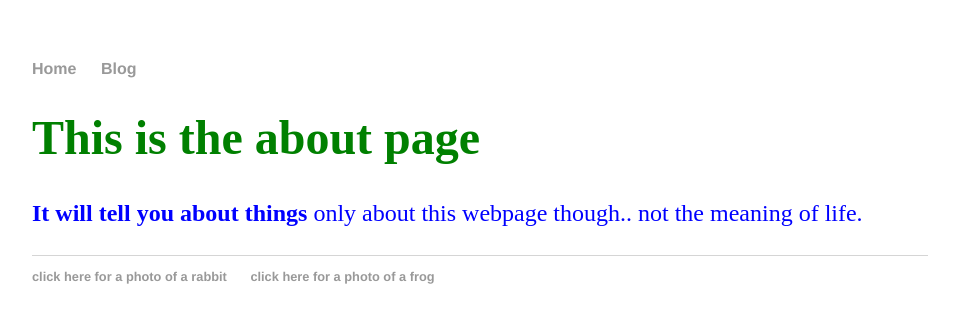
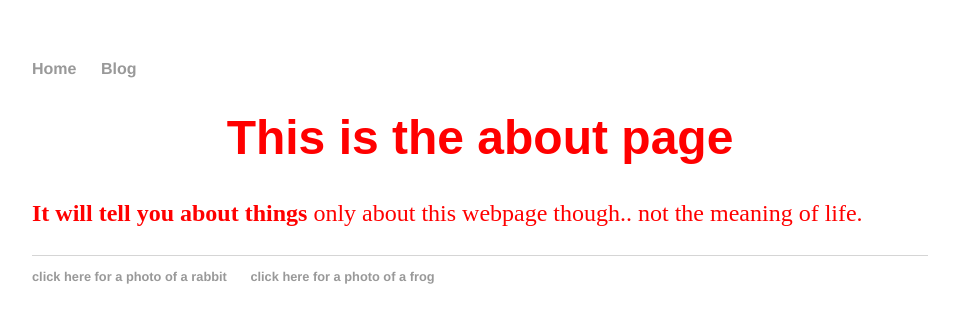
Before and after one commit to NorthWal/northwal.github.io, a Jekyll site: the page built from about/index.html, in a window 1280 px wide. Shown: the top 323 px of the page, without its empty margins (160-1119 px from the left). Built offline with Jekyll 4.4.1, drawn with Linux system fonts in a browser that asks for light colours.

Commit message:
Update aboutpage.css

```diff
--- a/css/aboutpage.css
+++ b/css/aboutpage.css
@@ -4,13 +4,15 @@ body {
 }
 h1 {
  font-size: 3em;
- font-family:'comic-sans', 'Sans-Serif';
- color: green;
+ font-family:'Arial';
+ color: red;
+ text-align: center;
 }
 p {
  font-size: 1.5em;
  line-height: 1.4em;
- color: blue;
+ color: red;
+ text align: center;
 }
 footer {
  border-top: 1px solid #d5d5d5;
```
